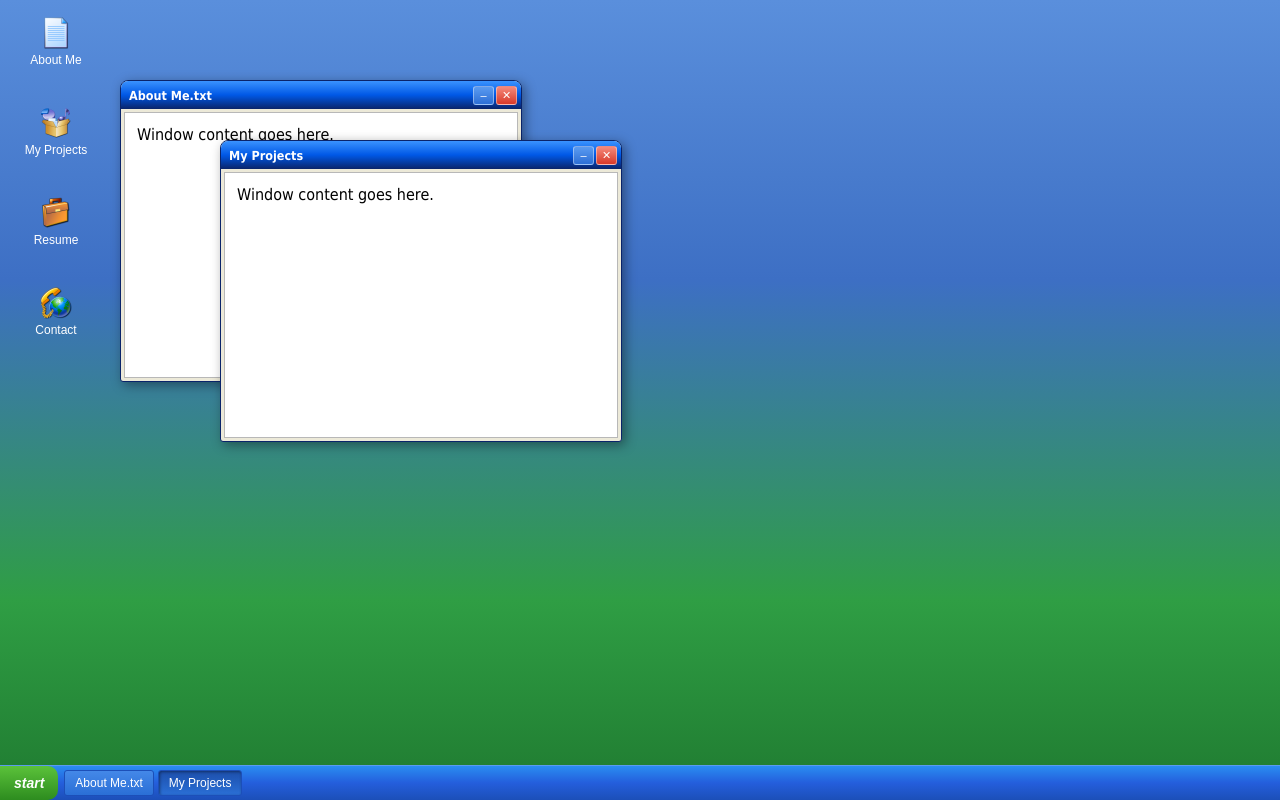
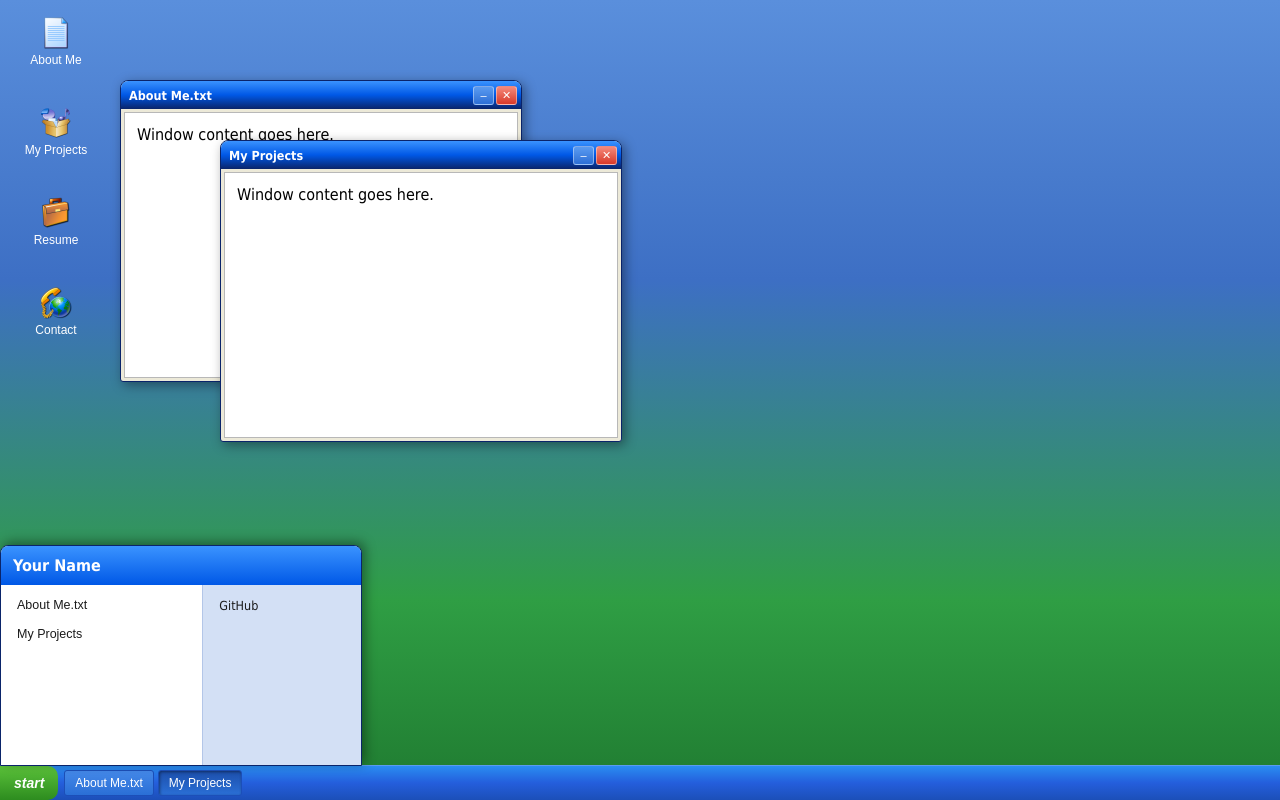
Before and after one commit to yomi64/personal_web, a React (Vite) app: page / in a window 1280 px wide. Both pictures are taken after a click on the button "start". Built offline with nearby package versions, Linux system fonts and the light colour scheme.

Commit message:
Basic start menu

```diff
--- a/src/App.jsx
+++ b/src/App.jsx
@@ -2,6 +2,8 @@ import { useState } from "react";
 import Desktop from "./components/Desktop.jsx";
 import Window from "./components/Window.jsx";
 import Taskbar from "./components/Taskbar.jsx";
+import StartMenu from "./components/StartMenu.jsx";
+
 
 const INITIAL_WINDOWS = [
   { id: "about", title: "About Me.txt", position: { x: 120, y: 80 }, zIndex: 1, isOpen: true, isMinimized: false },
@@ -11,6 +13,7 @@ const INITIAL_WINDOWS = [
 function App() {
   const [windows, setWindows] = useState(INITIAL_WINDOWS);
   const [topZIndex, setTopZIndex] = useState(2);
+  const [isStartOpen, setIsStartOpen] = useState(false);
 
   function handlePositionChange(id, newPosition) {
     setWindows((prevWindows) =>
@@ -115,7 +118,14 @@ function App() {
           windows={windows}
           topZIndex={topZIndex}
           onTaskbarButtonClick={handleTaskbarButtonClick}
+          onStartClick={() => setIsStartOpen((open) => !open)}
         />
+        {isStartOpen && (
+          <StartMenu
+            onOpenApp={openWindow}
+            onClose={() => setIsStartOpen(false)}
+          />
+        )}
     </div>
   );
 }
--- /dev/null
+++ b/src/components/StartMenu.css
@@ -0,0 +1,60 @@
+.xp-start-menu {
+  position: absolute;
+  left: 0;
+  bottom: 34px;
+  width: 360px;
+  background: #ece9d8;
+  border: 1px solid #0a246a;
+  border-radius: 8px 8px 0 0;
+  box-shadow: 3px -3px 12px rgba(0, 0, 0, 0.4);
+  overflow: hidden;
+  z-index: 10000;
+}
+
+.xp-start-menu-header {
+  padding: 10px 12px;
+  background: linear-gradient(to bottom, #3a93ff, #0058e6);
+  color: white;
+  font-weight: bold;
+}
+
+.xp-start-menu-columns {
+  display: flex;
+  min-height: 180px;
+}
+
+.xp-start-menu-col {
+  display: flex;
+  flex-direction: column;
+  padding: 6px;
+  gap: 1px;
+}
+
+.xp-start-menu-col-left {
+  flex: 1.3;
+  background: #ffffff;
+}
+
+.xp-start-menu-col-right {
+  flex: 1;
+  background: #d3e0f5;
+  border-left: 1px solid #b3c6e8;
+}
+
+.xp-start-menu-item {
+  display: block;
+  padding: 7px 10px;
+  border: none;
+  background: none;
+  text-align: left;
+  font-size: 12.5px;
+  border-radius: 3px;
+  cursor: pointer;
+  color: #1a1a1a;
+  text-decoration: none;
+}
+
+.xp-start-menu-item:hover {
+  background: linear-gradient(to bottom, #3a93ff, #0058e6);
+  color: white;
+}
--- /dev/null
+++ b/src/components/StartMenu.jsx
@@ -0,0 +1,37 @@
+import "./StartMenu.css";
+
+const START_MENU_APPS = [
+  { id: "about", title: "About Me.txt" },
+  { id: "projects", title: "My Projects" },
+];
+
+export default function StartMenu({ onOpenApp, onClose }) {
+  return (
+    <div className="xp-start-menu">
+      <div className="xp-start-menu-header">Your Name</div>
+
+      <div className="xp-start-menu-columns">
+        <div className="xp-start-menu-col xp-start-menu-col-left">
+          {START_MENU_APPS.map((app) => (
+            <button
+              key={app.id}
+              className="xp-start-menu-item"
+              onClick={() => {
+                onOpenApp(app.id);
+                onClose();
+              }}
+            >
+              {app.title}
+            </button>
+          ))}
+        </div>
+
+        <div className="xp-start-menu-col xp-start-menu-col-right">
+          <a className="xp-start-menu-item" href="https://github.com/yourusername" target="_blank" rel="noreferrer">
+            GitHub
+          </a>
+        </div>
+      </div>
+    </div>
+  );
+}
--- a/src/components/Taskbar.jsx
+++ b/src/components/Taskbar.jsx
@@ -1,11 +1,13 @@
 import "./Taskbar.css";
 
-export default function Taskbar({ windows, topZIndex, onTaskbarButtonClick }) {
+export default function Taskbar({ windows, topZIndex, onTaskbarButtonClick, onStartClick }) {
   const openWindows = windows.filter((w) => w.isOpen);
 
   return (
     <div className="xp-taskbar">
-      <button className="xp-start-btn">start</button>
+      <button className="xp-start-btn" onClick={onStartClick}>
+        start
+      </button>
       <div className="xp-taskbar-apps">
         {openWindows.map((w) => {
           const isActive = !w.isMinimized && w.zIndex === topZIndex;
```
